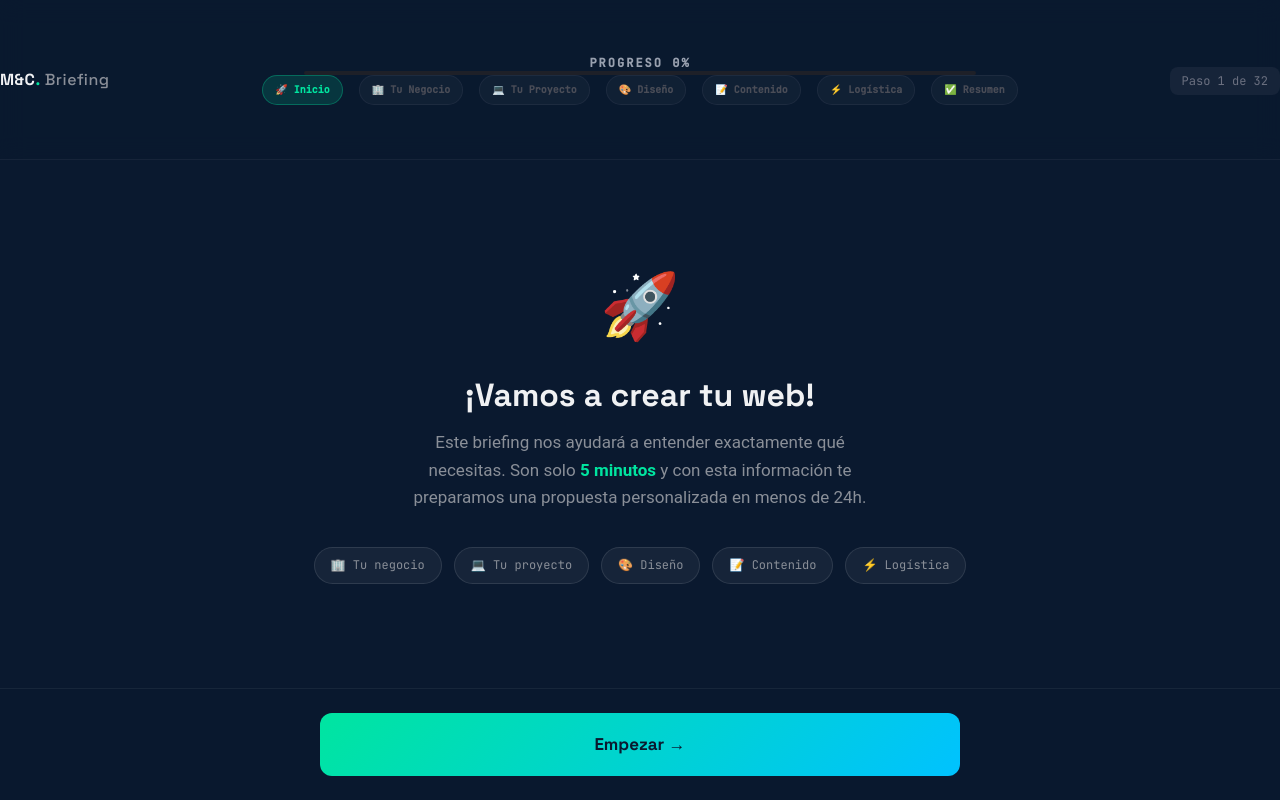
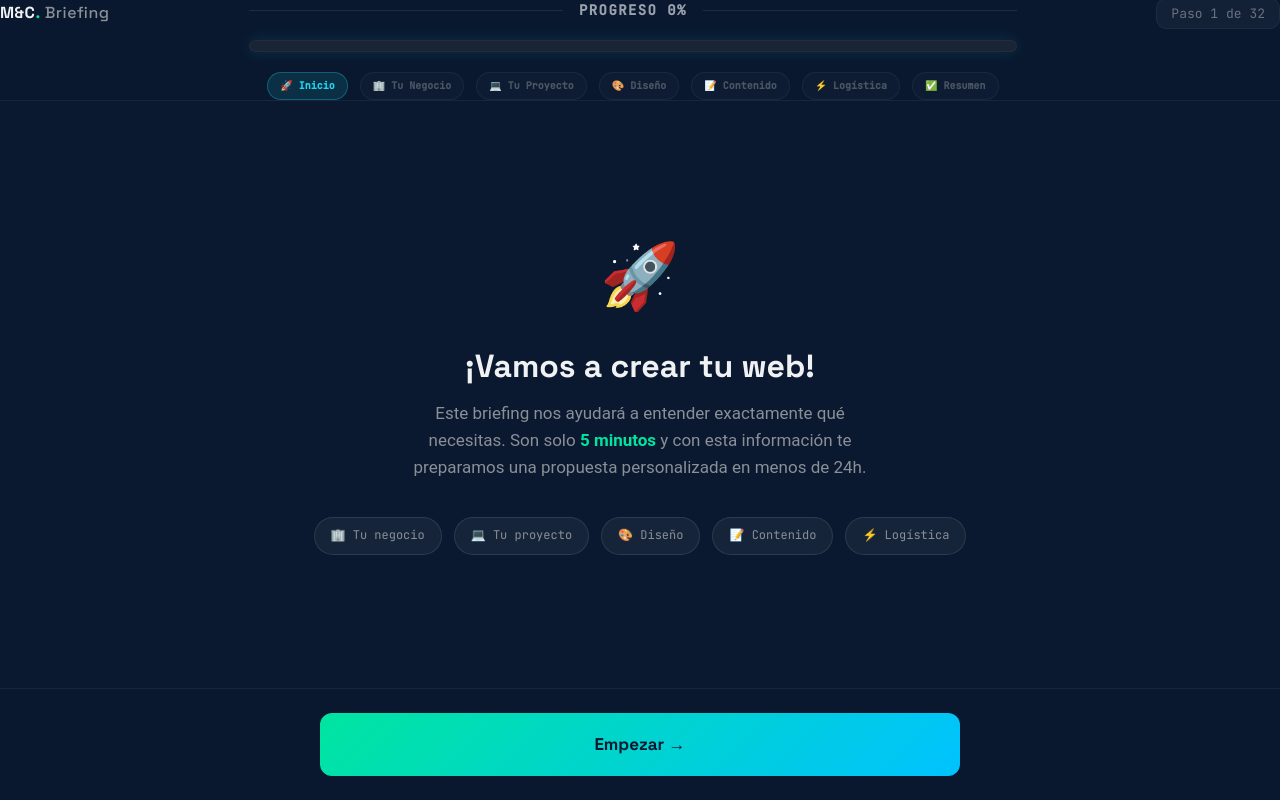
Before and after one commit to markusx5622/mc-websolutions-v2, a Next.js app: page /briefing in a window 1280 px wide. Built offline with nearby package versions, Linux system fonts and the light colour scheme.

Commit message:
✨ UI Masterpiece: Rebuilt briefing header with harmonious flex layout, flanked text, and thick progress bar

```diff
--- a/src/app/briefing/page.tsx
+++ b/src/app/briefing/page.tsx
@@ -650,47 +650,69 @@ export default function BriefingPage() {
         ::selection { background: rgba(0,229,160,0.25); }
       `}</style>
 
-      {/* Sticky full-width header with explicit vertical margins */}
-      <div className="w-full px-8 md:px-16 lg:px-24 py-16 min-h-[160px] flex items-center justify-between relative z-20" style={{ position: "sticky", top: 0, background: "rgba(10,25,47,0.92)", backdropFilter: "blur(12px)", borderBottom: "1px solid rgba(255,255,255,0.05)" }}>
-        {/* Left: Logo */}
-        <div className="relative z-20 flex-shrink-0">
+      {/* The Harmonious Header - Masterpiece Layout */}
+      <div className="w-full flex justify-between items-start px-8 md:px-12 lg:px-16 py-10 relative z-10" style={{ position: "sticky", top: 0, background: "rgba(10,25,47,0.95)", backdropFilter: "blur(14px)", borderBottom: "1px solid rgba(255,255,255,0.06)" }}>
+
+        {/* Left: Logo (Vertically aligned with Row 1) */}
+        <div className="flex-shrink-0 mt-2">
           <a href="/" style={{ fontSize: 16, fontWeight: 700, color: "#f0f1f3", letterSpacing: 0.5, textDecoration: "none", fontFamily: "var(--font-space-grotesk)" }}>
             M&C<span style={{ color: "#00e5a0" }}>.</span> <span style={{ color: "#8a8f98", fontWeight: 500 }}>Briefing</span>
           </a>
         </div>
 
-        {/* Center: Progress & Category Pills (Forced Vertical Flow) */}
-        <div className="absolute left-1/2 top-1/2 transform -translate-x-1/2 -translate-y-1/2 flex flex-col items-center justify-center w-full max-w-2xl px-4">
-          {/* Element 1: Progress Text (Top) */}
-          <span className="text-xs text-gray-400 mb-4" style={{ fontFamily: "var(--font-jetbrains-mono)", letterSpacing: 2, fontWeight: 600 }}>
-            PROGRESO {Math.round((step / totalSteps) * 100)}%
-          </span>
-
-          {/* Element 2: Progress Line (Middle) */}
-          <div className="w-full h-1 bg-transparent">
-             <ProgressBar current={step} total={totalSteps} />
+        {/* Center: The Harmonious Progress Block */}
+        <div className="flex flex-col items-center w-full max-w-3xl mx-8 gap-5">
+          {/* Row 1: Text flanked by lines */}
+          <div className="w-full flex items-center gap-4">
+            <div className="flex-grow border-t border-gray-700/50"></div>
+            <span className="text-sm font-semibold tracking-widest text-gray-400" style={{ fontFamily: "var(--font-jetbrains-mono)" }}>
+              PROGRESO {Math.round((step / totalSteps) * 100)}%
+            </span>
+            <div className="flex-grow border-t border-gray-700/50"></div>
           </div>
 
-          {/* Element 3: Category Pills (Bottom - Moved down significantly) */}
-          <div className="hidden md:flex gap-4 mt-10 overflow-x-auto no-scrollbar scroll-smooth" style={{ scrollbarWidth: "none" }}>
+          {/* Row 2: Thick Glowing Progress Bar */}
+          <div className="w-full h-3 bg-gray-800/80 rounded-full overflow-hidden shadow-[0_0_15px_rgba(34,211,238,0.15)] border border-gray-700/30">
+            <div
+              className="h-full bg-cyan-400 rounded-full shadow-[0_0_10px_rgba(34,211,238,0.4)] transition-all duration-500 ease-out"
+              style={{ width: `${Math.round((step / totalSteps) * 100)}%` }}
+            ></div>
+          </div>
+
+          {/* Row 3: Category Pills (Centered) */}
+          <div className="hidden md:flex flex-wrap justify-center gap-3">
             {SECTIONS.map((sec) => {
               const secSteps = STEPS.filter(st => st.section === sec.id);
               const firstIdx = STEPS.indexOf(secSteps[0]);
               const lastIdx = STEPS.indexOf(secSteps[secSteps.length - 1]);
               const isActive = step >= firstIdx && step <= lastIdx;
               const isDone = step > lastIdx;
+              const statusColor = isActive ? "#22d3ee" : isDone ? "#2d4a52" : "#374151";
+              const bgColor = isActive ? "rgba(34,211,238,0.12)" : isDone ? "rgba(34,211,238,0.04)" : "rgba(255,255,255,0.02)";
+
               return (
-                <span key={sec.id} style={{ fontSize: 10, padding: "6px 12px", borderRadius: 15, whiteSpace: "nowrap", background: isActive ? "rgba(0,229,160,0.15)" : isDone ? "rgba(0,229,160,0.08)" : "rgba(255,255,255,0.03)", color: isActive ? "#00e5a0" : isDone ? "#4a6a5a" : "#4a4d57", border: `1px solid ${isActive ? "rgba(0,229,160,0.3)" : "rgba(255,255,255,0.05)"}`, fontFamily: "var(--font-jetbrains-mono)", fontWeight: 600, transition: "all 0.3s" }}>
-                  {sec.icon} {sec.label}
+                <span key={sec.id} style={{
+                  fontSize: 10,
+                  padding: "5px 12px",
+                  borderRadius: 20,
+                  whiteSpace: "nowrap",
+                  background: bgColor,
+                  color: isActive ? "#22d3ee" : isDone ? "#16677a" : "#4b5563",
+                  border: `1px solid ${isActive ? "rgba(34,211,238,0.3)" : "rgba(255,255,255,0.05)"}`,
+                  fontFamily: "var(--font-jetbrains-mono)",
+                  fontWeight: 600,
+                  transition: "all 0.4s cubic-bezier(0.4, 0, 0.2, 1)"
+                }}>
+                  {sec.icon} <span className="ml-1">{sec.label}</span>
                 </span>
               );
             })}
           </div>
         </div>
 
-        {/* Right: Step Counter */}
-        <div className="relative z-20 flex-shrink-0">
-          <span style={{ fontSize: 12, color: "#6b7080", fontFamily: "var(--font-jetbrains-mono)", background: "rgba(255,255,255,0.05)", padding: "6px 12px", borderRadius: 8 }}>
+        {/* Right: Step Counter (Vertically aligned with Row 1) */}
+        <div className="flex-shrink-0 mt-2">
+          <span style={{ fontSize: 13, color: "#6b7080", fontFamily: "var(--font-jetbrains-mono)", background: "rgba(255,255,255,0.04)", padding: "6px 14px", borderRadius: 10, border: "1px solid rgba(255,255,255,0.05)" }}>
             Paso {step + 1} de {STEPS.length}
           </span>
         </div>
```
